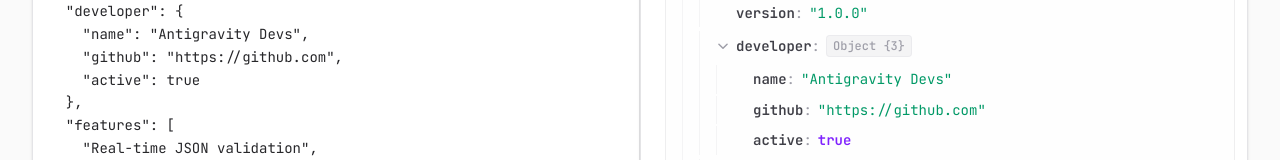
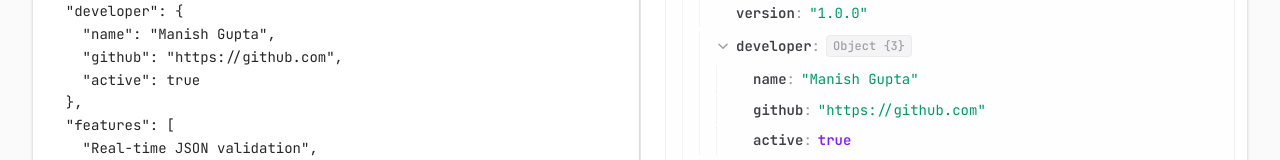
Before and after one commit to Manishgupta3239/json-parser, a React (Vite) app: page / in a window 1280 px wide. Shown: the part 197-357 px from the top of the page. Built offline with nearby package versions, Linux system fonts and the light colour scheme.

Commit message:
fixed sample json

```diff
--- a/src/App.jsx
+++ b/src/App.jsx
@@ -6,7 +6,7 @@ const DEFAULT_SAMPLE_JSON = `{
   "appName": "SimplJSON",
   "version": "1.0.0",
   "developer": {
-    "name": "Antigravity Devs",
+    "name": "Manish Gupta",
     "github": "https://github.com",
     "active": true
   },
```
